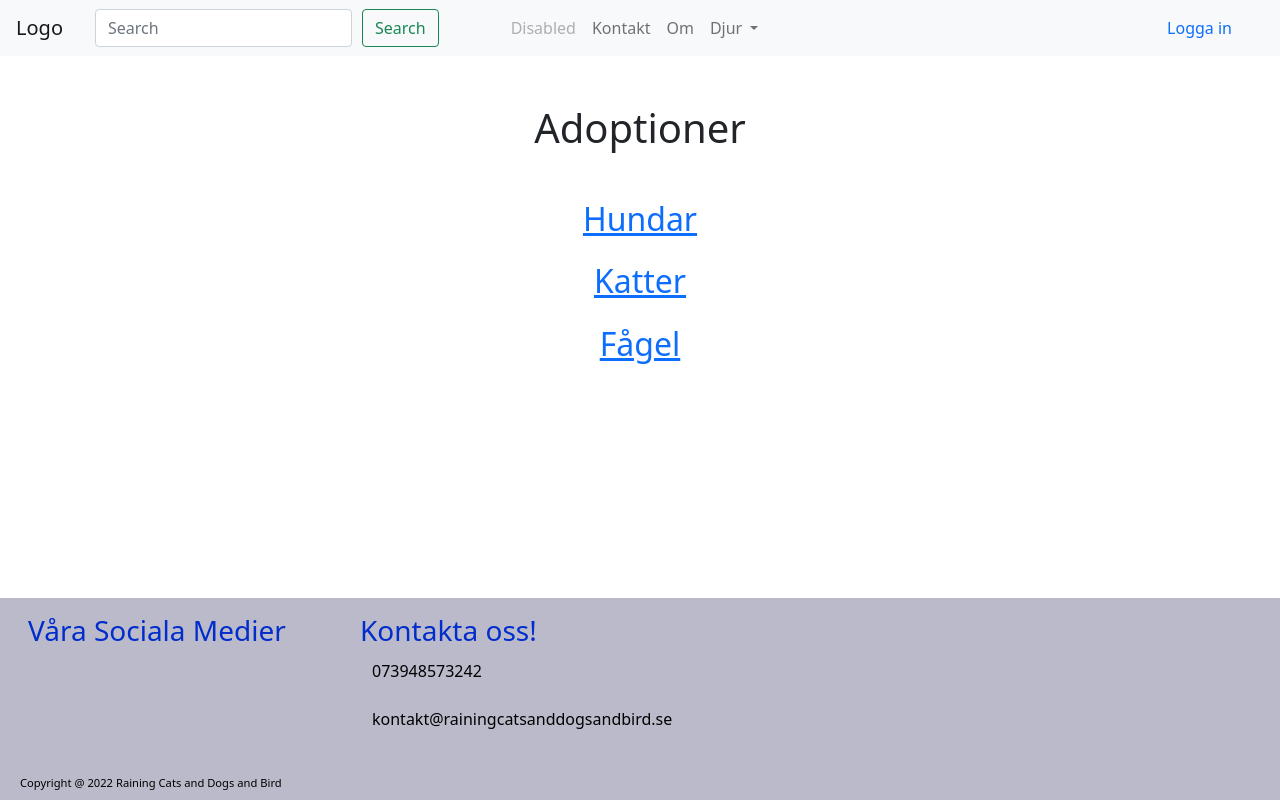
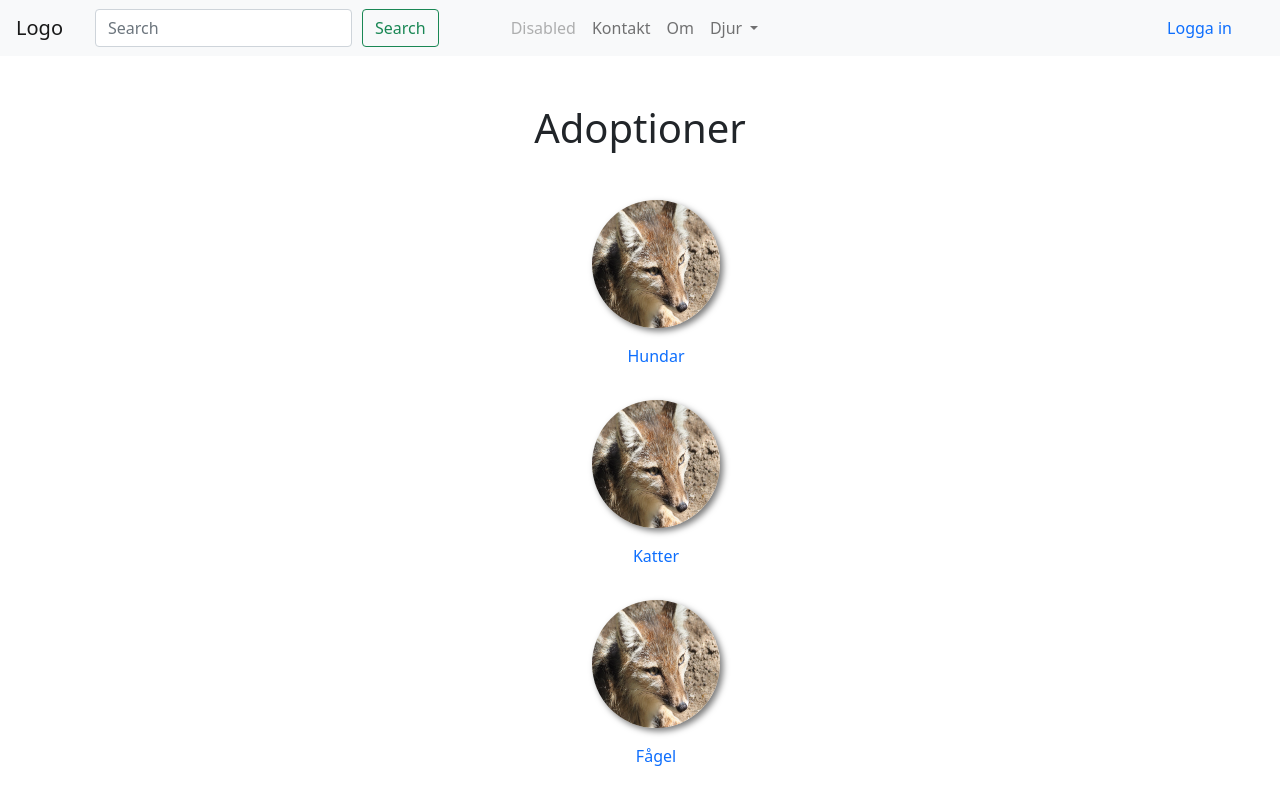
Before and after one commit to Wagsjo/Webshop, a Vue app: page /adoptions in a window 1280 px wide. Shown: the top 800 px of the page. Built offline with nearby package versions, Linux system fonts and the light colour scheme.

Commit message:
fixed info

```diff
--- a/src/components/AboutUs.vue
+++ b/src/components/AboutUs.vue
@@ -76,6 +76,7 @@
   .icons {
     font-size: 1.5rem;
   }
+
   .bgimage {
     width: 100%;
     height: 40vh;
@@ -84,6 +85,7 @@
     background-position: center;
     background-size: cover;
   }
+
   .intro {
     background-color: $primary;
     text-align: center;
--- a/src/components/NavBar.vue
+++ b/src/components/NavBar.vue
@@ -44,7 +44,9 @@
             Djur
           </a>
           <div class="dropdown-menu" aria-labelledby="navbarDropdown">
-            <RouterLink class="dropdown-item" to="/dogs">Hundar</RouterLink>
+            <RouterLink class="dropdown-item" :to="{ name: 'dogsMain' }"
+              >Hundar</RouterLink
+            >
             <RouterLink class="dropdown-item" to="/cats">Katt</RouterLink>
             <RouterLink class="dropdown-item" to="/bird">Fågel</RouterLink>
           </div>
@@ -72,10 +74,13 @@
       <div class="dropdown-menu" aria-labelledby="responsiveDropdown">
         <RouterLink to="/login" class="dropdown-item">Logga in</RouterLink>
         <RouterLink to="/minasidor" class="dropdown-item"
-          >Mina sidor</RouterLink
-        >
+          >Mina sidor
+        </RouterLink>
         <RouterLink to="/about" class="dropdown-item">Om</RouterLink>
         <RouterLink to="/contact" class="dropdown-item">Kontakt</RouterLink>
+        <RouterLink to="/adoptions" class="dropdown-item"
+          >Adoptioner</RouterLink
+        >
       </div>
     </div>
   </nav>
@@ -95,6 +100,7 @@
     margin-left: 10px;
     margin-right: 4em;
   }
+
   .dropdown-menu {
     right: 0px;
     left: auto;
@@ -104,10 +110,12 @@
   .icons {
     font-size: 1.5rem;
   }
+
   @media screen and (max-width: 502px) {
     .navbar {
       justify-content: center;
     }
+
     form {
       min-width: 100%;
     }
--- a/src/components/loginForm.vue
+++ b/src/components/loginForm.vue
@@ -29,11 +29,13 @@
     padding-bottom: 5em;
     height: auto;
     position: relative;
+
     h1 {
       color: #003fb9;
       font-family: Encode Sans;
 
       font-weight: bold;
+
       span {
         color: black;
         font-weight: 400px;
@@ -41,10 +43,12 @@
       }
     }
   }
+
   #loginForm {
     max-width: 300px;
     margin-left: auto;
     margin-right: auto;
+
     .form-control {
       background-color: white;
     }
--- a/src/router.js
+++ b/src/router.js
@@ -50,7 +50,8 @@ export default createRouter({
     },
     {
       component: DogsView,
-      path: "/dogs"
+      path: "/dogs",
+      name: "dogsMain"
     },
     {
       component: AnimalDetailsView,
--- a/src/views/AdoptionsView.vue
+++ b/src/views/AdoptionsView.vue
@@ -1,18 +1,43 @@
 <template>
-  <main class="container-md mb-5 mt-5">
+  <main class="mb-5 mt-5">
     <h1 class="text-center mb-5">Adoptioner</h1>
-    <nav>
-      <ul class="list-unstyled">
-        <li class="display-4 fs-2 mb-4 text-center">
-          <RouterLink to="/dogs">Hundar</RouterLink>
-        </li>
-        <li class="display-4 fs-2 mb-4 text-center">
-          <RouterLink to="/cats">Katter</RouterLink>
-        </li>
-        <li class="display-4 fs-2 mb-4 text-center">
-          <RouterLink to="/bird">Fågel</RouterLink>
-        </li>
-      </ul>
-    </nav>
+    <ul style="list-style: none" class="text-center">
+      <li>
+        <RouterLink class="adoptionLink" to="/dogs">
+          <!--Placeholder Bild-->
+          <img class="djurBild mb-3" src="/assets/fox.jpeg" alt="Bild" />
+          <p>Hundar</p></RouterLink
+        >
+      </li>
+      <li>
+        <RouterLink class="adoptionLink" to="/cats"
+          ><!--Placeholder Bild--><img
+            class="djurBild mb-3"
+            src="/assets/fox.jpeg"
+            alt="Bild"
+          />
+          <p>Katter</p></RouterLink
+        >
+      </li>
+      <li>
+        <RouterLink class="adoptionLink" to="/bird"
+          ><!--Placeholder Bild-->
+          <img class="djurBild mb-3" src="/assets/fox.jpeg" alt="Bild" />
+          <p>Fågel</p></RouterLink
+        >
+      </li>
+    </ul>
   </main>
 </template>
+
+<style lang="sass" scoped>
+  .djurBild
+    border-radius: 50%
+    width: 8em
+    height: 8em
+    box-shadow: 0.2em 0.2em 0.4em rgba(0, 0, 0, 0.52)
+  .adoptionLink
+    text-decoration: none
+  ul li
+    margin-bottom: 2em
+</style>
--- a/src/views/AnimalDetailsView.vue
+++ b/src/views/AnimalDetailsView.vue
@@ -175,10 +175,12 @@
       &__image
         width: 200px
         height: 200px
+
     &__bottom__images
       img
         width: 128px
         height: 128px
+
   @media screen and (max-width: 455px)
     .animal-details-view__bottom__images
       img
--- a/src/views/BirdView.vue
+++ b/src/views/BirdView.vue
@@ -25,8 +25,23 @@
         v-for="value in json.animals.birds.info"
         :key="value.name"
       >
-        {{ value.name }}
+        <!--Placeholder Bild-->
+        <img
+          class="birdBild mb-3"
+          @click="viewDog(dog.id)"
+          src="/assets/fox.jpeg"
+          alt="Bild"
+        />
+        <p>{{ value.name }}</p>
       </li>
     </ul>
   </main>
 </template>
+
+<style lang="sass" scoped>
+  .birdBild
+    border-radius: 50%
+    width: 5em
+    height: 5em
+    box-shadow: 0.2em 0.2em 0.4em rgba(0, 0, 0, 0.52)
+</style>
--- a/src/views/CatsView.vue
+++ b/src/views/CatsView.vue
@@ -25,18 +25,29 @@
       class="list-unstyled card-columns"
     >
       <li
-        class="text-uppercase display-4 fs-2 mb-4 text-center"
+        class="text-uppercase display-4 fs-2 mb-5 text-center"
         v-for="value in json.animals.cats.info"
         :key="value.name"
       >
-        {{ value.name }}
+        <!--Placeholder Bild-->
+        <img
+          class="kattBild mb-3"
+          @click="viewDog(dog.id)"
+          src="/assets/fox.jpeg"
+          alt="Bild"
+        />
+        <p>{{ value.name }}</p>
       </li>
     </ul>
   </main>
 </template>
 
-<style>
-  .card-columns {
-    column-count: 2;
-  }
+<style lang="sass" scoped>
+  .card-columns
+    column-count: 2
+  .kattBild
+    border-radius: 100%
+    width: 5em
+    height: 5em
+    box-shadow: 0.2em 0.2em 0.4em rgba(0, 0, 0, 0.52)
 </style>
--- a/src/views/DogsView.vue
+++ b/src/views/DogsView.vue
@@ -6,6 +6,7 @@
       getAnimals("dog")
         .then((dogList) => {
           this.dogs = dogList
+          console.log(this.dogs)
         })
         .catch((error) => {
           console.error(error)
@@ -23,6 +24,8 @@
     methods: {
       viewDog(dogId) {
         this.$router.push(`/dogs/${dogId}`)
+        let modal = document.getElementById("DogsSida")
+        modal.style.display = "none"
       }
     }
   }
@@ -30,62 +33,37 @@
 
 <template>
   <main class="container-md mb-5 mt-5">
-    <h1 class="text-center mb-5">Hundar</h1>
-    <p v-if="loading">Laddar hunden</p>
-    <p v-else-if="error">ERROR!!!1</p>
-    <table v-else-if="dogs" class="dogs-view__dog-table">
-      <thead class="dogs-view__dog-table__header">
-        <tr class="dogs-view__dog-table__header__row">
-          <th class="dogs-view__dog-table__header__row--name">Namn</th>
-          <th class="dogs-view__dog-table__header__row--breed">Ras</th>
-          <th class="dogs-view__dog-table__header__row--age">Ålder</th>
-          <th class="dogs-view__dog-table__header__row--weight">Vikt</th>
-          <th class="dogs-view__dog-table__header__row--height">Mankhöjd</th>
-          <th class="dogs-view__dog-table__header__row--description">Om</th>
-          <th class="dogs-view__dog-table__header__row--selected-demo" />
-        </tr>
-      </thead>
-      <tbody class="table dogs-view__dog-table__body">
-        <tr
-          class="dogs-view__dog-table__body__row"
-          v-for="dog in dogs"
-          :key="dog.id"
-          @click="viewDog(dog.id)"
-        >
-          <td class="dogs-view__dog-table__body__row--name">
+    <div id="DogsSida">
+      <h1 class="text-center mb-5">Hundar</h1>
+      <p v-if="loading">Laddar hunden</p>
+      <p v-else-if="error">ERROR!!!1</p>
+      <ul style="list-style: none" class="card-columns">
+        <li class="fs-2 mb-5 text-center" v-for="dog in dogs" :key="dog.id">
+          <!--Placeholder Bild-->
+          <img
+            class="hundBild mb-3"
+            @click="viewDog(dog.id)"
+            src="/assets/fox.jpeg"
+            alt="Bild"
+          />
+          <p @click="viewDog(dog.id)" class="Hundar text-uppercase display-4">
             {{ dog.name ?? "Okänd" }}
-          </td>
-          <td class="dogs-view__dog-table__body__row--breed">
-            {{ dog.breed ?? "Okänd" }}
-          </td>
-          <td class="dogs-view__dog-table__body__row--age">
-            {{ dog.age ?? "-" }}
-          </td>
-          <td class="dogs-view__dog-table__body__row--weight">
-            {{ dog.weight ?? "-" }}
-          </td>
-          <td class="dogs-view__dog-table__body__row--height">
-            {{ dog.height ?? "-" }}
-          </td>
-          <td class="dogs-view__dog-table__body__row--description">
-            {{ dog.description ?? "-" }}
-          </td>
-        </tr>
-      </tbody>
-    </table>
+          </p>
+        </li>
+      </ul>
+    </div>
+    <RouterView />
   </main>
 </template>
 
 <style lang="sass" scoped>
   .card-columns
     column-count: 2
-
-  .dogs-view
-    &__dog-table
-      &__body
-        &__row
-          cursor: pointer
-
-          &:hover
-            background-color: lightslategray
+  .Hundar:hover
+    color: blue
+  .hundBild
+    border-radius: 100%
+    width: 6em
+    height: 6em
+    box-shadow: 0.2em 0.2em 0.4em rgba(0, 0, 0, 0.52)
 </style>
```
